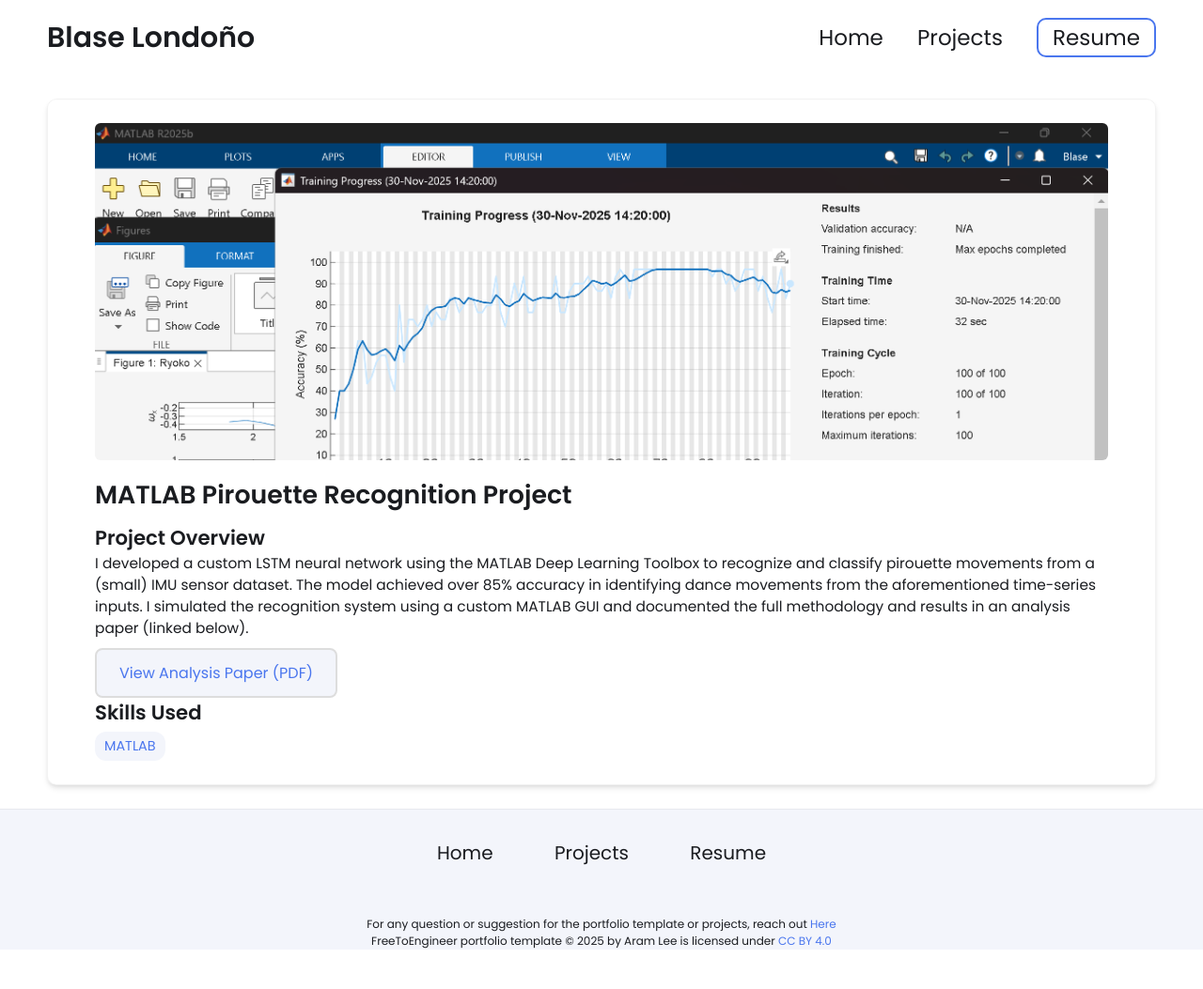
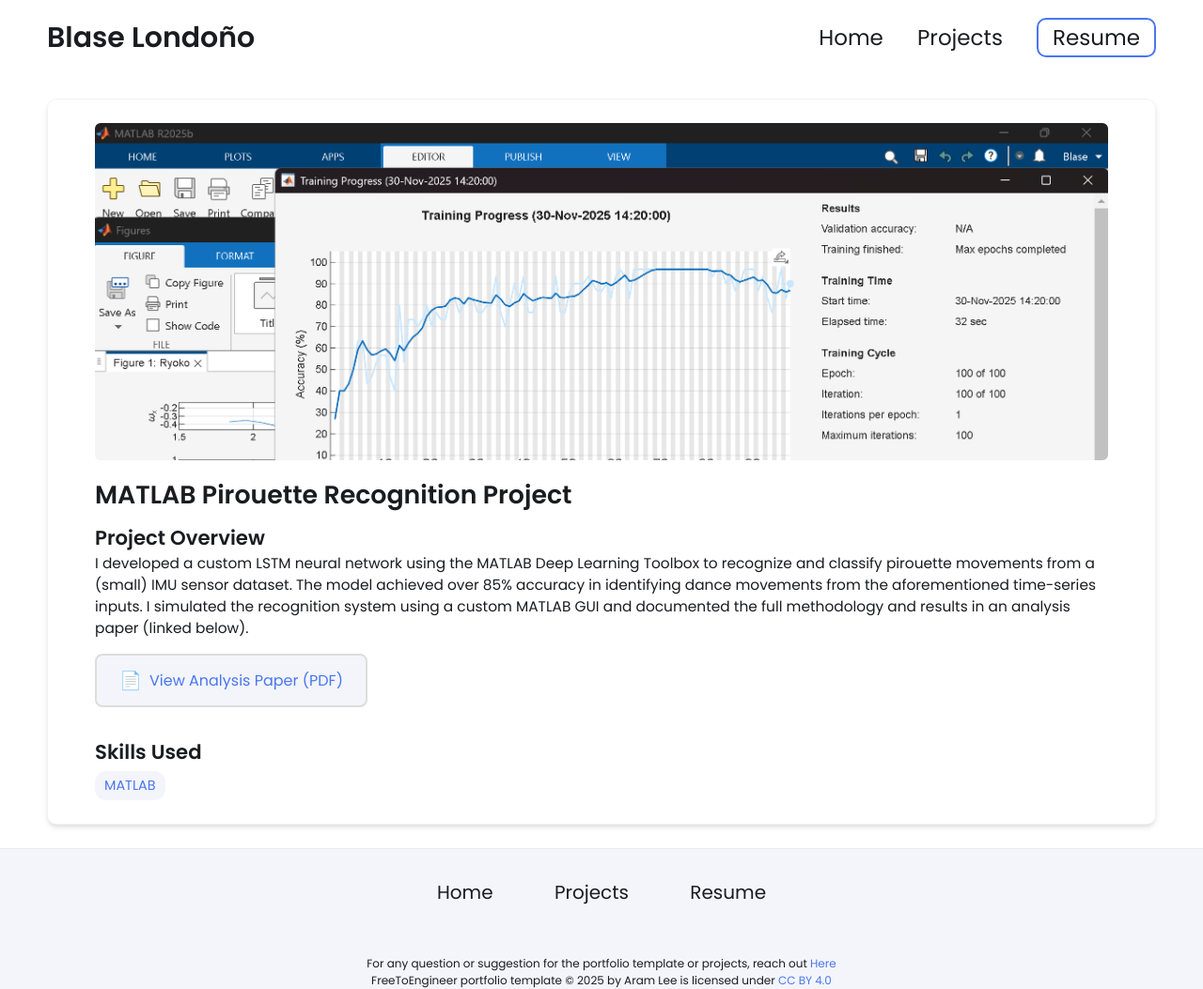
Before and after one commit to blasejlondono/blasejlondono.github.io, a Jekyll site: the page built from _projects/matlab-ml-paper/index.md, in a window 1280 px wide. Shown: the whole page at 94% size. Built offline with Jekyll 4.4.1, drawn with Linux system fonts in a browser that asks for light colours; before the commit the page ends 1011 px from its top, so only the background shows below that.

Commit message:
Update post.html

```diff
--- a/_layouts/post.html
+++ b/_layouts/post.html
@@ -20,7 +20,12 @@
         </div>
 
         {% if page.paper %}
-        <a href="{{ page.paper }}" target="_blank" class="paper-link">View Analysis Paper (PDF)</a>
+        <div    class="paper-link-container">
+        <a href="{{ page.paper }}" target="_blank" class="paper-link">
+            <span class="paper-icon">📄</span>
+        View Analysis Paper (PDF)
+        </a>
+        </div>
         {% endif %}
 
         <div class="skills-card">
@@ -30,7 +35,6 @@
                 <span class="skill">{{ skill }}</span>
                 {% endfor %}
             </div>
-
         </div>
     </div>
 
```
